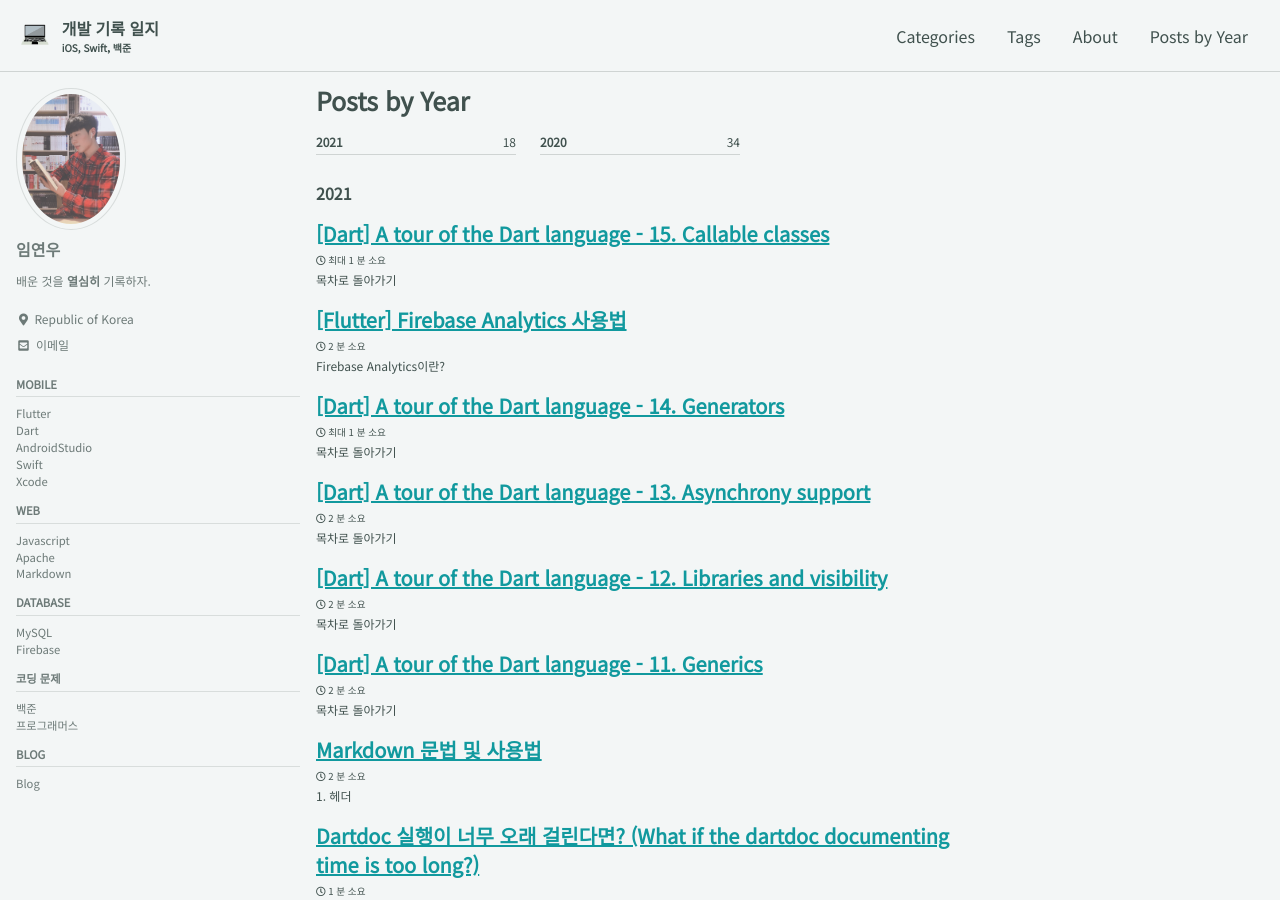
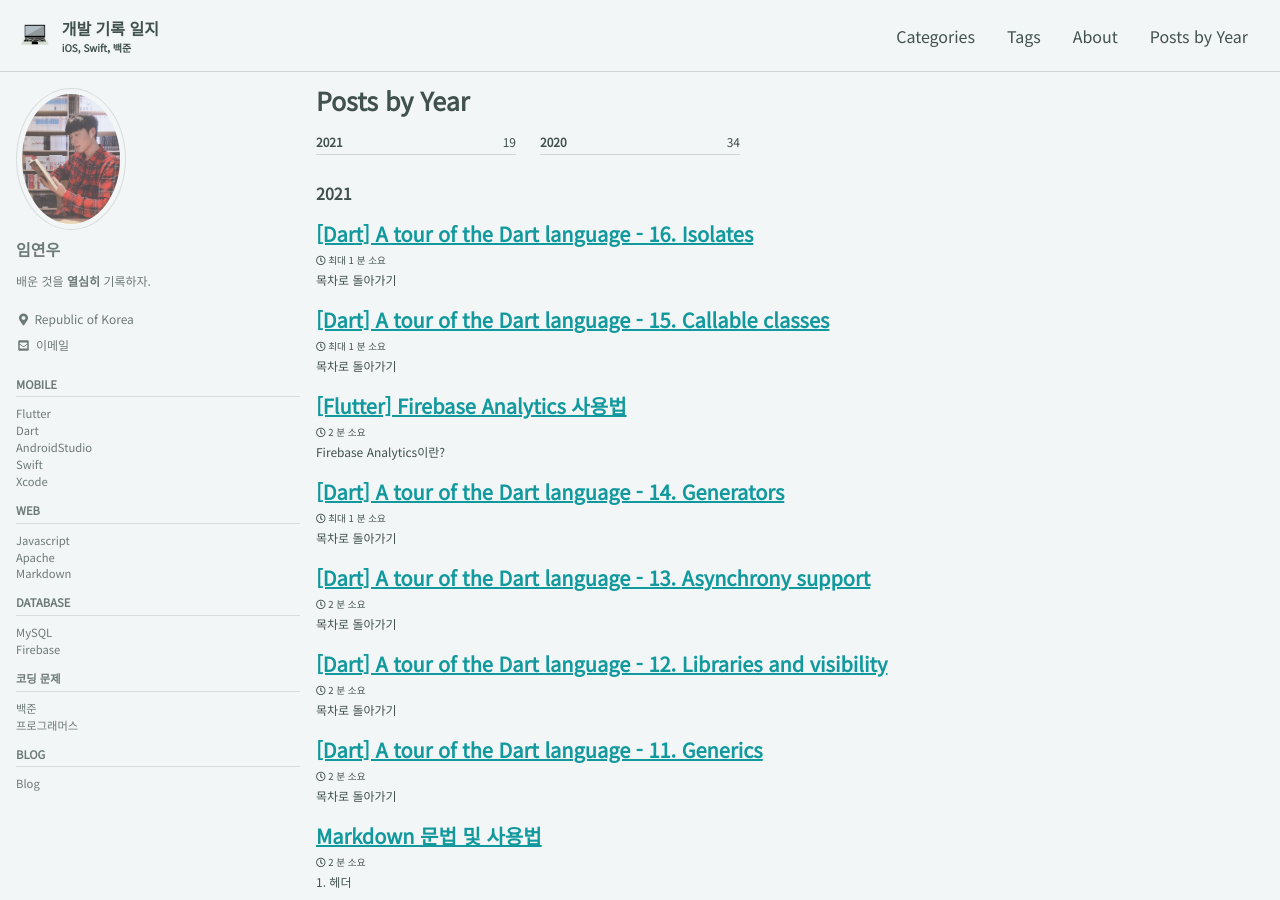
Before and after one commit to terry1213/terry1213.github.io, a Jekyll site: the page built from _pages/year-archive.md, in a window 1280 px wide and 900 px high. Built offline with Jekyll 4.4.1, drawn with Linux system fonts in a browser that asks for light colours; cached includes are drawn as plain includes; some of the changed lines change nothing that is shown.

Commit message:
[CREATE] [Dart] A tour of the Dart language - 16. Isolates

```diff
--- a/_posts/2020-12-26-a-tour-of-the-dart-language.md
+++ b/_posts/2020-12-26-a-tour-of-the-dart-language.md
@@ -29,7 +29,7 @@ Dart 공식 Docs의 [A tour of the Dart language](https://dart.dev/guides/langua
 13.  [Asynchrony support](/dart/dart-a-tour-of-the-dart-language-13-asynchrony-support/)
 14.  [Generators](/dart/dart-a-tour-of-the-dart-language-14-generators/)
 15.  [Callable classes](/dart/dart-a-tour-of-the-dart-language-15-callable-classes/)
-16.  [~~Isolates~~](http://)
+16.  [Isolates](/dart/dart-a-tour-of-the-dart-language-16-isolates/)
 17.  [~~Typedefs~~](http://)
 18.  [~~Metadata~~](http://)
 19.  [~~Comments~~](http://)
--- /dev/null
+++ b/_posts/2021-01-18-dart-a-tour-of-the-dart-language-16-isolates.md
@@ -0,0 +1,14 @@
+---
+title: "[Dart] A tour of the Dart language - 16. Isolates"
+categories:
+- Dart
+tags:
+- Mobile
+---
+
+[목차로 돌아가기](/dart/a-tour-of-the-dart-language/)
+
+# Isolates
+대부분의 컴퓨터와 모바일 플랫폼은 멀티 코어 CPU를 가지고 있다. 다중 코어를 이점을 얻기 위해, 개발자는 전통적으로 동시에 실행되는 공유 메모리 쓰레드를 사용했다. 하지만 공유 상태(shared-state) 동시성은 에러가 발생하기 쉽고 복잡한 코드로 이어질 수 있다는 단점이 있다.
+
+쓰레드를 사용하는 대신, 모든 Dart 코드는 isolate 내에서 실행된다. 각 isolate는 자체 메모리 힙(heap)을 가지고 있으며, 다른 isolate에서 해당 isolate의 상태에 접근 할 수 없다.
```
